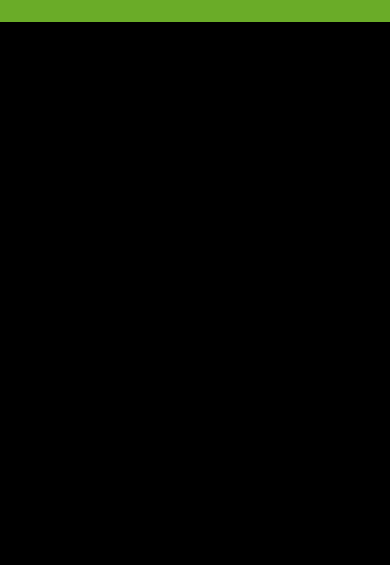
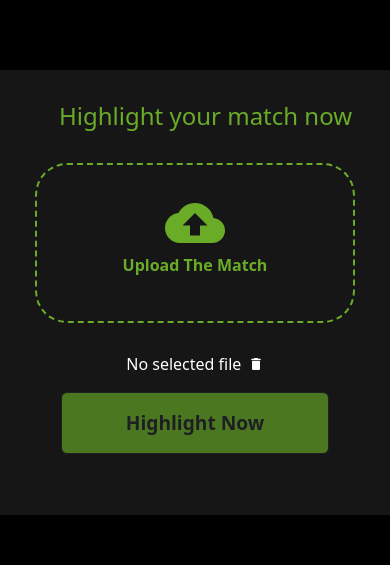
Before and after one commit to ddeesshhaa/videoHighlight, a React (Create React App) app in the folder frontend/: page / in a window 390 px wide. Shown: the part 3016-3581 px from the top of the page. Before the commit the page ends 3038 px from the top, so only its background shows below. Built offline with nearby package versions, Linux system fonts and the light colour scheme; a web font is replaced by a local one.

Commit message:
videoinput responsive

```diff
--- a/frontend/src/components/vedioinput/VedioInput.jsx
+++ b/frontend/src/components/vedioinput/VedioInput.jsx
@@ -5,7 +5,7 @@ import axios from "axios";
 import { Row, Col } from "react-bootstrap";
 
 import { MdCloudUpload, MdDelete } from "react-icons/md";
-//import {AiFillFileImage} from 'react-icons/ai';
+import {AiFillFileImage} from 'react-icons/ai';
 import { useAuthContext } from "../../hooks/useAuthContext";
 import { useNavigate } from "react-router-dom";
 
@@ -36,12 +36,14 @@ const VedioInput = () => {
   const [highlightedVideo, setHighlightedVideo] = useState();
   const [isLoading, setIsLoading] = useState(false);
   const [isHighlight, setIsHighlight] = useState(false);
+  const [fileName,setFileName] = useState("No selected file");
 
   const handleFileChange = (event) => {
     const file = event.target.files[0];
     const url = URL.createObjectURL(file);
     setFileVideo(url);
     setVedio(file);
+    setFileName(file.name);
 
     const formData = new FormData();
     formData.append("video", file);
@@ -107,12 +109,16 @@ const VedioInput = () => {
     }
   };
 
+  const handleDelete = () => {
+    setFileName("No selected file");
+    setVedio(null);
+  }
+
   return (
     <Row style={{ margin: "10rem 0 5rem" }}>
-      <Col
+      <Col className="main-col"
         style={{
           backgroundColor: "#161616",
-          padding: "3rem 10rem",
           borderRadius: "1rem",
         }}
         data-aos="fade-up"
@@ -120,7 +126,16 @@ const VedioInput = () => {
         <h1 className="input-main-header">Highlight your match now</h1>
         {!isLoading && !isHighlight ? (
           <div id="gene">
-            <form
+
+            {vedio ? (
+                <video
+                  className="VideoInput_video"
+                  width={600}
+                  height={305}
+                  controls
+                  src={filevideo}
+                />
+              ) : (<form
               action=""
               className="input-form"
               onClick={() => handleClick()}
@@ -134,21 +149,13 @@ const VedioInput = () => {
                 name="video"
               />
 
-              {vedio ? (
-                <video
-                  className="VideoInput_video"
-                  width={600}
-                  height={305}
-                  controls
-                  src={filevideo}
-                />
-              ) : (
+
                 <>
                   <MdCloudUpload color="#6aac28" size={60} />
                   <p style={{ fontWeight: "bold" }}>Upload The Match</p>
                 </>
-              )}
-            </form>
+
+            </form>)}
 
             <div style={{ marginTop: "1rem !important" }}>
               {vedio && uploadProgress < 100 && (
@@ -162,6 +169,10 @@ const VedioInput = () => {
             </div>
 
             <div className="data-div">
+              <span className='span' style={{color:'white'}}>
+                  {fileName}
+                  <MdDelete onClick={() => handleDelete()} style={{cursor:'pointer'}}/>
+              </span>
               <button
                 type="button"
                 className="btn"
--- a/frontend/src/components/vedioinput/input.css
+++ b/frontend/src/components/vedioinput/input.css
@@ -1,8 +1,8 @@
 .vedio-highlight-input{
     background-color: black;
     margin-top: 10rem;
-    width: 100%;
-    padding: 4rem 0;
+    /* width: 100%; */
+    /* padding: 4rem 0; */
     display: flex;
     flex-direction: column;
     align-items: center;
@@ -40,7 +40,7 @@
     display: flex;
     justify-content: space-between;
     align-items: center;
-
+    gap: 1rem;
     border-radius: 1rem;
     padding: 1rem 1.2rem;
     flex-direction: column;
@@ -59,17 +59,63 @@
     font-size: 1.2rem !important;
 }
 
+.main-col{
+    padding: 3rem 10rem !important;
+}
 
+.span{
+    display: flex;
+    gap: 0.4rem;
+    align-items: center;
+
+}
+
+@media screen and (max-width:992px){
+    .main-col{
+        padding: 3rem 5rem !important;
+    }
+    .input-main-header{
+        margin-left: 3rem;
+    }
+}
+
+@media screen and (max-width:676px){
+    .main-col{
+        padding: 2rem 3rem !important;
+    }
+    .input-main-header{
+        font-size: 2rem;
+        margin-left: 0;
+    }
+
+    .VideoInput_video{
+        height: 25rem !important;
+        width: 25rem !important;
+    }
+
+    .input-form{
+        border: 2px dashed #6aac28 !important;
+        height: 14rem;
+        width: 25rem;
+        border-radius: 2rem;
+    }
+}
 
 
 @media screen and (max-width:550px){
     .input-form{
-        height: 14rem;
-        width: 25rem;
+        height: 12rem;
+        width: 20rem;
     }
     .VideoInput_video{
-        height: 205px;
+        height: 12rem !important;
+        width: 20rem !important;
     }
+    .input-main-header{
+        font-size: 1.5rem;
+        margin-left: 1.5rem;
+    }
+
 }
 
 @media screen and (max-width:450px){
--- a/frontend/src/pages/Home/Home.jsx
+++ b/frontend/src/pages/Home/Home.jsx
@@ -54,7 +54,7 @@ const Home = () => {
       <video src={reels} className='video' autoPlay muted loop style={{marginTop:'10rem' , width:'100%'}}
         data-aos="fade-up">
       </video>
-      {/* <VedioInput/> */}
+      <VedioInput/>
       <MyFooter />
     </div>
   )
```
